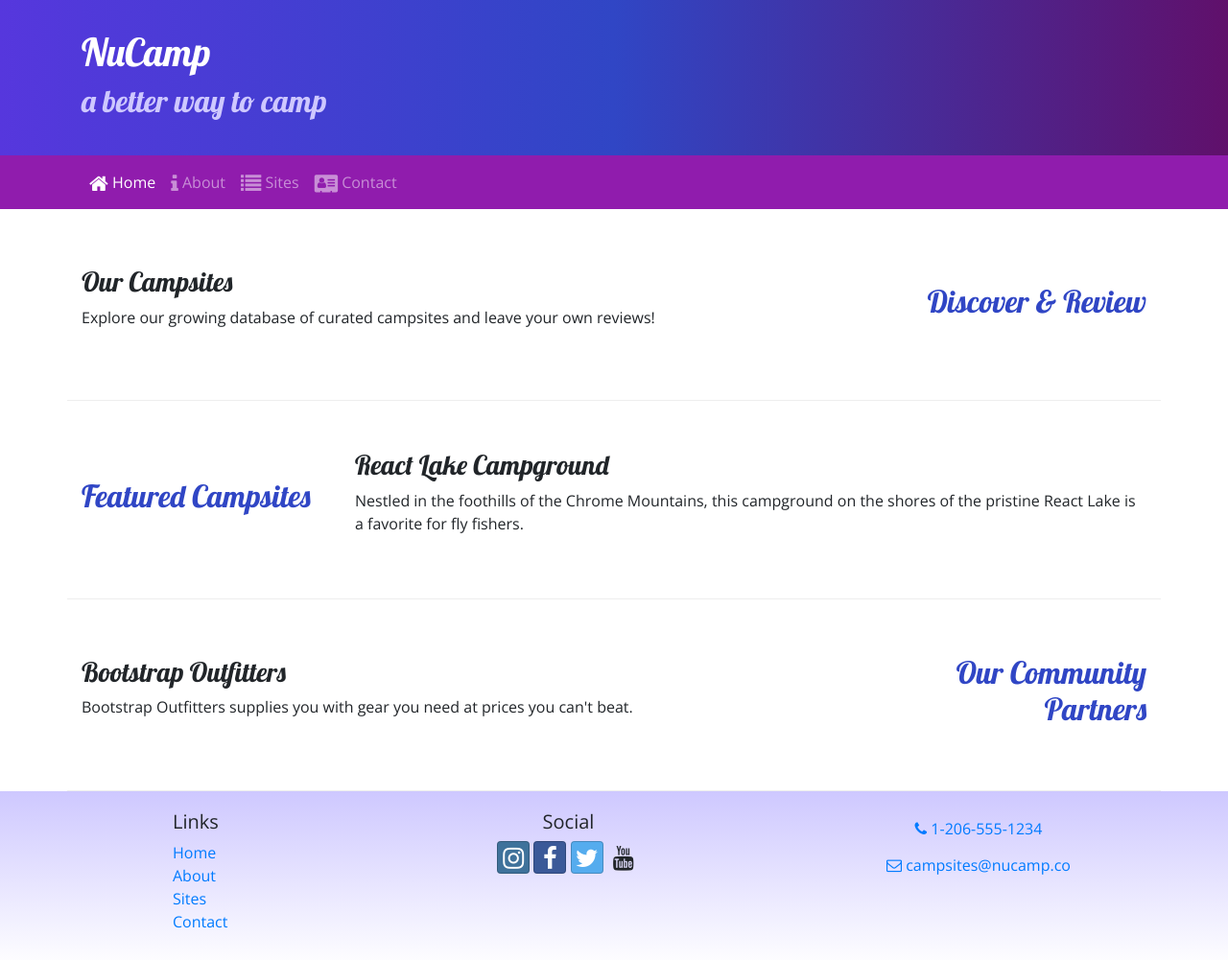
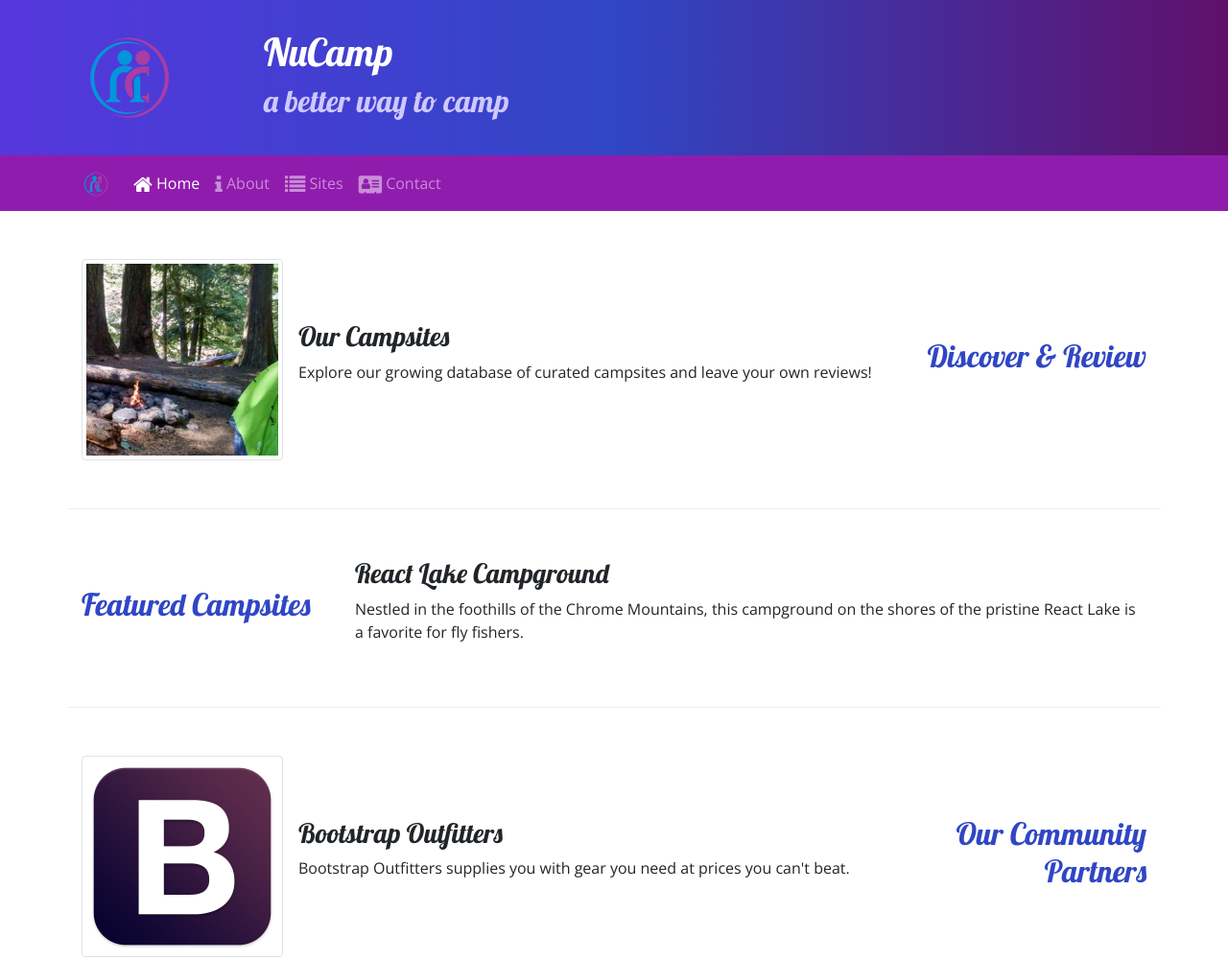
Before and after one commit to tozerdozer/Nucamp-Site, a website: page index.html in a window 1280 px wide. Shown: the top 1001 px of the page at 96% size. Drawn offline with nearby package versions, Linux system fonts and the light colour scheme.

Commit message:
Images and Media

```diff
--- a/index.html
+++ b/index.html
@@ -24,6 +24,9 @@
     <header class="jumbotron jumbotron-fluid">
         <div class="container">
             <div class="row">
+                <div class="col-4 col-sm-3 col-md-2 align-self-center">
+                    <img src="img/logo.png" class="img-fluid" />
+                </div>
                 <div class="col">
                     <h1>NuCamp</h1>
                     <h2>a better way to camp</h2>
@@ -35,7 +38,8 @@
     <!-- Navigation bar -->
     <nav class="navbar navbar-expand-sm navbar-dark sticky-top">
         <div class="container">
-            <button class="navbar-toggler ml-auto" type="button" data-toggle="collapse" data-target="#nucampNavbar">
+            <a class="navbar-brand" href="#"><img src="img/logo.png" height="30" width="30" /></a>
+            <button class="navbar-toggler" type="button" data-toggle="collapse" data-target="#nucampNavbar">
                 <span class="navbar-toggler-icon"></span>
             </button>
             <div class="collapse navbar-collapse" id="#nucampNavbar">
@@ -55,8 +59,13 @@
                 <h2 class="text-sm-right">Discover & Review</h2>
             </div>
             <div class="col">
-                <h3>Our Campsites</h3>
-                <p class="d-none d-sm-block">Explore our growing database of curated campsites and leave your own reviews!</p>
+                <div class="media">
+                    <img class="d-flex mr-3 img-thumbnail" src="img/breadcrumb-trail-thumb.jpg" alt="Breadcrumb Trail thumbnail" />
+                    <div class="media-body align-self-center">
+                        <h3>Our Campsites</h3>
+                        <p class="d-none d-sm-block">Explore our growing database of curated campsites and leave your own reviews!</p>
+                    </div>
+                </div>
             </div>
         </div>
 
@@ -75,8 +84,13 @@
                 <h2 class="text-sm-right">Our Community Partners</h2>
             </div>
             <div class="col">
-                <h3>Bootstrap Outfitters</h3>
-                <p class="d-none d-sm-block">Bootstrap Outfitters supplies you with gear you need at prices you can't beat.</p>
+                <div class="media">
+                    <img class="d-flex mr-3 img-thumbnail" src="img/bootstrap-thumb.png" alt="Bootstrap Outfitters" />
+                    <div class="media-body align-self-center">
+                        <h3>Bootstrap Outfitters</h3>
+                        <p class="d-none d-sm-block">Bootstrap Outfitters supplies you with gear you need at prices you can't beat.</p>
+                    </div>
+                </div>
             </div>
         </div>
     </div>
```
Also changed, not shown: aboutus.html (+6 -2 lines), contactus.html (+6 -2 lines), img/bootstrap-thumb.png (added), img/breadcrumb-trail-thumb.jpg (added), img/breadcrumb-trail.jpg (added), img/chrome-river-thumb.jpg (added), img/chrome-river.jpg (added), img/logo.png (added), img/react-lake-thumb.jpg (added), img/react-lake.jpg (added), 1 other file.
